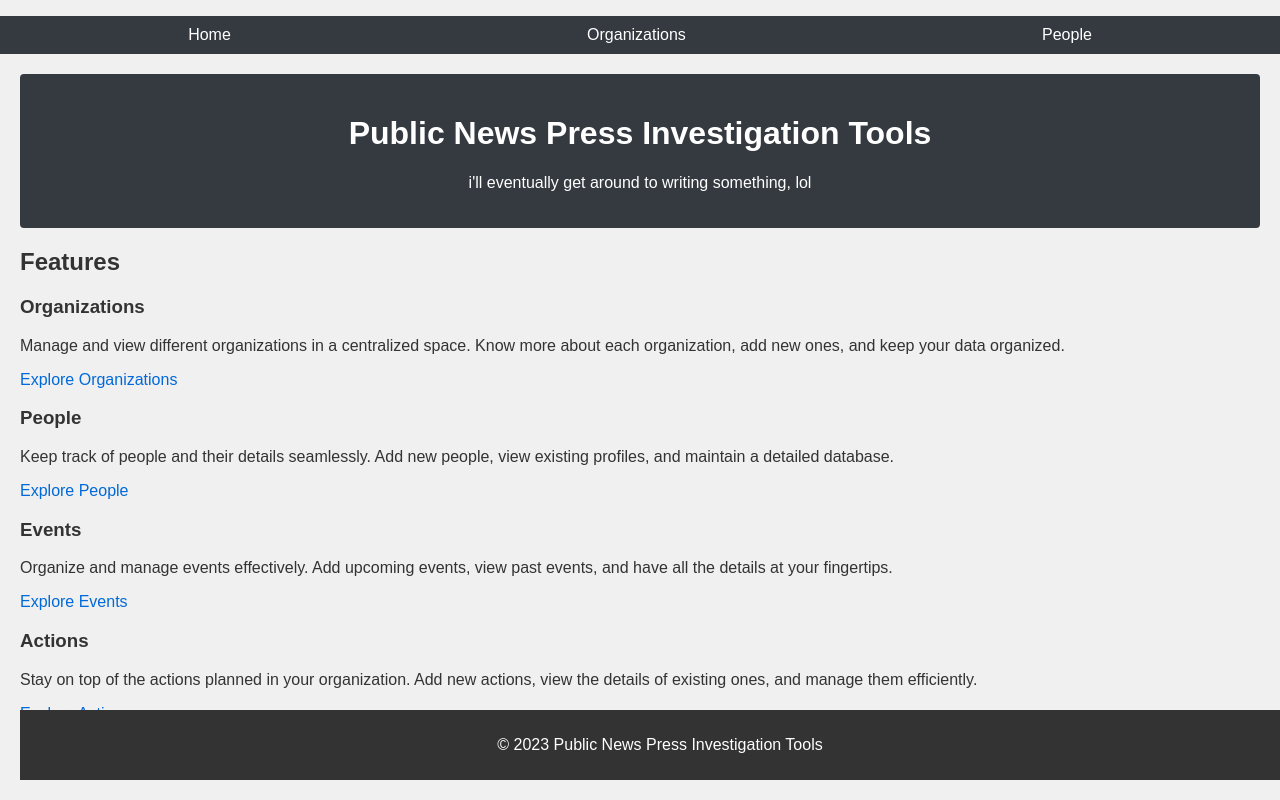
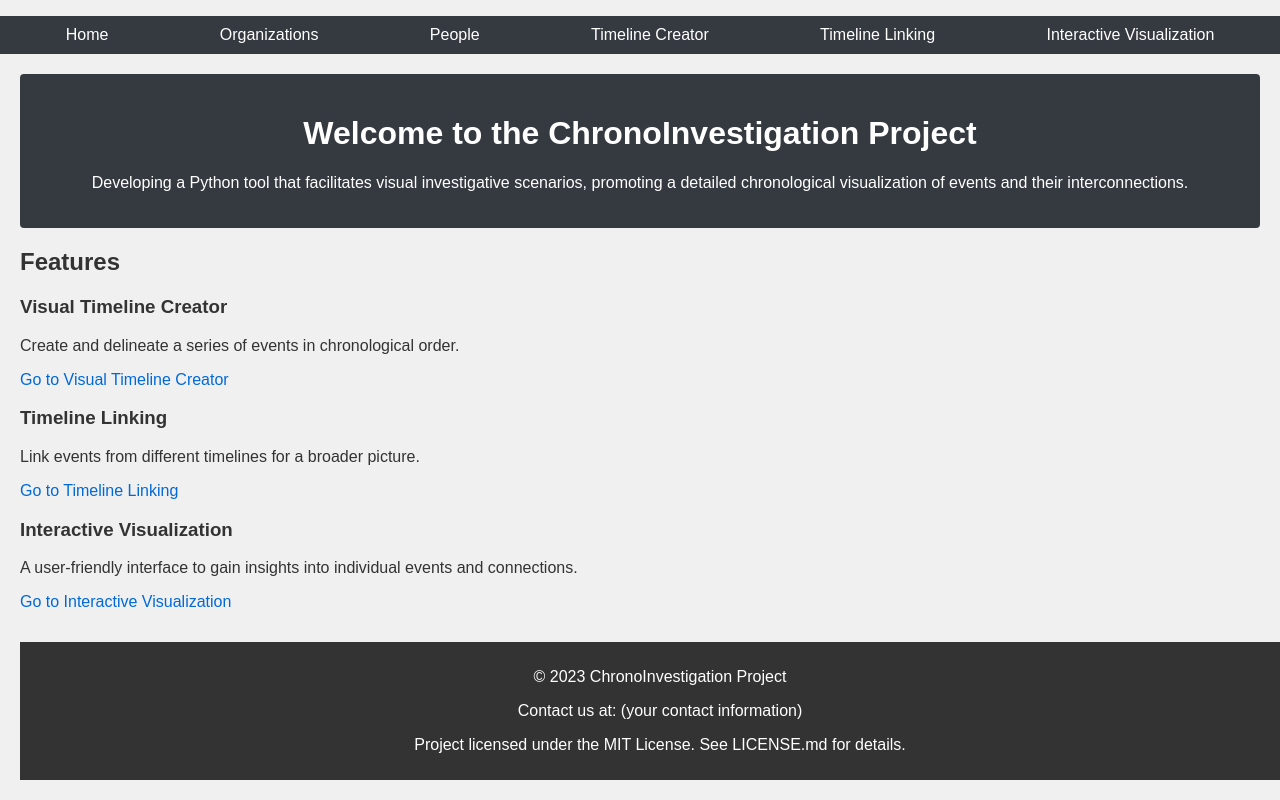
Before and after one commit to PublicNewsChoice/ChronoInvestigation, a Flask app: page / in a window 1280 px wide. Run offline with Flask 3, Linux system fonts and the light colour scheme.

Commit message:
Add files via upload

```diff
--- a/app/__init__.py
+++ b/app/__init__.py
@@ -1,6 +1,9 @@
 from flask import Flask
 from app.database import db
 from app.routes import main_routes, organization_routes, person_routes, event_routes, action_routes
+from app.routes.timeline_creator import timeline_creator_bp
+from app.routes.timeline_linking import timeline_linking_bp
+from app.routes.interactive_visualization import interactive_visualization_bp  # New import
 
 # Initialize the app and the database
 app = Flask(__name__)
@@ -8,26 +11,27 @@ app.config['SECRET_KEY'] = 'ChronoDB'
 app.config['SQLALCHEMY_DATABASE_URI'] = 'sqlite:///chronodb.db'
 db.init_app(app)
 
+# Register the blueprints for all your routes
+app.register_blueprint(main_routes.main)
+app.register_blueprint(organization_routes.organization)
+app.register_blueprint(person_routes.person_bp)
+app.register_blueprint(event_routes.events)  # update this based on the new name of your blueprint in event_routes.py
+app.register_blueprint(action_routes.actions)  # update this based on the new name of your blueprint in action_routes.py
+
+# Register the Blueprint with a URL prefix for the timeline features
+app.register_blueprint(timeline_creator_bp, url_prefix='/timeline_creator')
+app.register_blueprint(timeline_linking_bp, url_prefix='/timeline_linking')
+app.register_blueprint(interactive_visualization_bp, url_prefix='/interactive_visualization')  # New registration
+
+# Now, import your services (if they are being used in your routes)
+from app.services import event_service, action_service, organization_service, person_service
+
 # Importing the models after initializing the database
 from app.models import Organization, Event, Person, Action
 
 # Importing the forms after creating the app
 from app.forms import OrganizationForm, EventForm, PersonForm, ActionForm
 
-# Register the blueprints for all your routes
-app.register_blueprint(main_routes.main)
-
-# In your __init__.py file
-app.register_blueprint(organization_routes.organization)
-
-app.register_blueprint(person_routes.person_bp)
-app.register_blueprint(event_routes.events)  # update this based on the new name of your blueprint in event_routes.py
-app.register_blueprint(action_routes.actions)  # update this based on the new name of your blueprint in action_routes.py
-
-
-# Now, import your services (if they are being used in your routes)
-from app.services import event_service, action_service, organization_service, person_service
-
 @app.before_first_request
 def create_tables():
     db.create_all()
--- a/app/routes/main_routes.py
+++ b/app/routes/main_routes.py
@@ -22,3 +22,18 @@ def organizations():
 def people():
     people = Person.query.all()
     return render_template('people.html', title='People', people=people)
+
+# New route for timeline creator
+@main.route('/timeline_creator')
+def timeline_creator():
+    return render_template('timeline_creator/index.html', title='Timeline Creator')
+
+# New route for timeline linking
+@main.route('/timeline_linking')
+def timeline_linking():
+    return render_template('timeline_linking/index.html', title='Timeline Linking')
+
+# New route for interactive visualization
+@main.route('/interactive_visualization')
+def interactive_visualization():
+    return render_template('interactive_visualization/index.html', title='Interactive Visualization')
--- a/app/templates/index.html
+++ b/app/templates/index.html
@@ -2,10 +2,8 @@
 <html lang="en">
 <head>
   <meta charset="utf-8">
-  <title>Your App Name</title>
-  <!-- Include the general style CSS file to style your page -->
+  <title>ChronoInvestigation Project</title>
   <link rel="stylesheet" href="{{ url_for('static', filename='css/style.css') }}">
-  <!-- Include a CSS file specific to the home page -->
   <link rel="stylesheet" href="{{ url_for('static', filename='css/home.css') }}">
 </head>
 <body>
@@ -15,52 +13,51 @@
       <li><a href="{{ url_for('main.home') }}">Home</a></li>
       <li><a href="{{ url_for('organization.organizations') }}">Organizations</a></li>
       <li><a href="{{ url_for('person.people') }}">People</a></li>
+      <li><a href="{{ url_for('timeline_creator.index') }}">Timeline Creator</a></li>
+      <li><a href="{{ url_for('timeline_linking.index') }}">Timeline Linking</a></li>
+      <li><a href="{{ url_for('interactive_visualization.index') }}">Interactive Visualization</a></li>
       <!-- Add links to other sections as necessary -->
     </ul>
   </nav>
 
   <!-- Header Section -->
   <header class="home-header">
-    <h1>Public News Press Investigation Tools</h1>
-    <p>i'll eventually get around to writing something, lol</p>
+    <h1>Welcome to the ChronoInvestigation Project</h1>
+    <p>Developing a Python tool that facilitates visual investigative scenarios, promoting a detailed chronological visualization of events and their interconnections.</p>
   </header>
 
   <!-- Main Content -->
   <main class="home-main">
     <h2>Features</h2>
-    <!-- Feature Section: Organizations -->
+
+    <!-- Feature Sections with links to respective tools/features -->
     <div class="feature-section">
-      <h3>Organizations</h3>
-      <p>Manage and view different organizations in a centralized space. Know more about each organization, add new ones, and keep your data organized.</p>
-      <a href="{{ url_for('organization.organizations') }}">Explore Organizations</a>
+      <h3>Visual Timeline Creator</h3>
+      <p>Create and delineate a series of events in chronological order.</p>
+      <a href="{{ url_for('timeline_creator.index') }}">Go to Visual Timeline Creator</a>
     </div>
 
-    <!-- Feature Section: People -->
     <div class="feature-section">
-      <h3>People</h3>
-      <p>Keep track of people and their details seamlessly. Add new people, view existing profiles, and maintain a detailed database.</p>
-      <a href="{{ url_for('person.people') }}">Explore People</a>
+      <h3>Timeline Linking</h3>
+      <p>Link events from different timelines for a broader picture.</p>
+      <a href="{{ url_for('timeline_linking.index') }}">Go to Timeline Linking</a>
     </div>
 
-    <!-- Feature Section: Events -->
     <div class="feature-section">
-      <h3>Events</h3>
-      <p>Organize and manage events effectively. Add upcoming events, view past events, and have all the details at your fingertips.</p>
-      <a href="{{ url_for('events.list_events') }}">Explore Events</a>
+      <h3>Interactive Visualization</h3>
+      <p>A user-friendly interface to gain insights into individual events and connections.</p>
+      <a href="{{ url_for('interactive_visualization.index') }}">Go to Interactive Visualization</a>
     </div>
 
-    <!-- Feature Section: Actions -->
-    <div class="feature-section">
-      <h3>Actions</h3>
-      <p>Stay on top of the actions planned in your organization. Add new actions, view the details of existing ones, and manage them efficiently.</p>
-      <a href="{{ url_for('actions.list_actions') }}">Explore Actions</a>
-    </div>
+    <!-- Include similar sections for 'In Progress' and 'Planned' features as they become available -->
+
   </main>
 
   <!-- Footer -->
   <footer>
-    <p>© 2023 Public News Press Investigation Tools</p>
-    <!-- Add other footer contents such as contact info, social media links, etc. -->
+    <p>© 2023 ChronoInvestigation Project</p>
+    <p>Contact us at: (your contact information)</p>
+    <p>Project licensed under the MIT License. See LICENSE.md for details.</p>
   </footer>
 </body>
 </html>
```
Also changed, not shown: app/routes/interactive_visualization.py (added, +7 -0 lines), app/routes/timeline_creator.py (added, +7 -0 lines), app/routes/timeline_linking.py (added, +7 -0 lines), app/templates/timeline_creator/index.html (added, +54 -0 lines), templates/timeline_creator/index.html (added, +29 -0 lines), templates/timeline_linking/index.html (added, +62 -0 lines).
